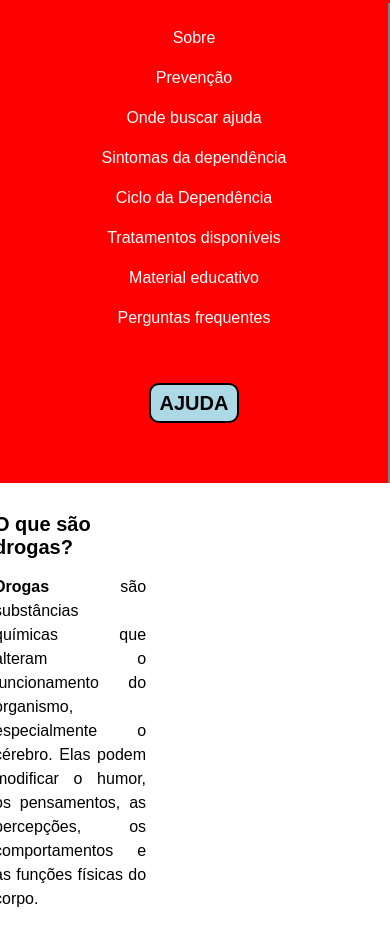
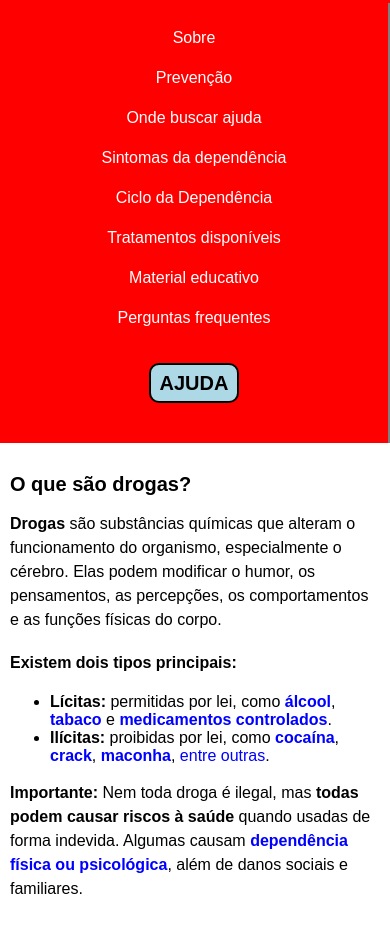
Before and after one commit to gentiljunio/COMBATE-AS-DROGAS, a plain HTML site: page index.html in a window 390 px wide. Shown: the part 72-1002 px from the top of the page. Drawn offline with Linux system fonts and the light colour scheme.

Commit message:
Update style.css

```diff
--- a/style.css
+++ b/style.css
@@ -262,12 +262,10 @@ body {
 
 @media (max-width: 768px) {
   #theme-toggle {
-
     right: 10px;
     font-size: 1em;
     padding: 5px 8px;
   }
-
 
   .sidebar {
     position: relative;
@@ -289,7 +287,9 @@ body {
 
   .principal {
     margin-left: 0;
+    width: 100%;
     padding: 10px;
+    box-sizing: border-box;
   }
 
   header h1 {
@@ -303,7 +303,6 @@ body {
   }
 
   .img {
-    display: flex;
     flex-direction: column;
     align-items: center;
     gap: 15px;
@@ -314,11 +313,13 @@ body {
     max-width: 100%;
     height: auto;
     display: block;
-
   }
 
   main {
+    margin-left: 0;
+    width: 100%;
     padding: 10px;
+    box-sizing: border-box;
   }
 
   iframe {
@@ -335,8 +336,10 @@ body {
   }
 
   p {
+    text-align: left; /* <-- ajuste aqui pra mobile */
     font-size: 16px;
     line-height: 1.5;
+    word-spacing: normal;
   }
 
   #btn-topo {
@@ -347,8 +350,7 @@ body {
   }
 
   .ajuda {
-    margin: 40px auto;
-    /* centraliza horizontalmente */
+    margin: 20px auto;
     display: flex;
     justify-content: center;
     align-items: center;
@@ -360,8 +362,8 @@ body {
   }
 
   footer {
-    position: relative; /* Tira o fixo em celular pra não cobrir conteúdo */
-    width: 100%; /* ocupa toda largura */
+    position: relative; /* Remove fixo para o footer no celular */
+    width: 100%;
     padding: 10px 0;
   }
 }
```
